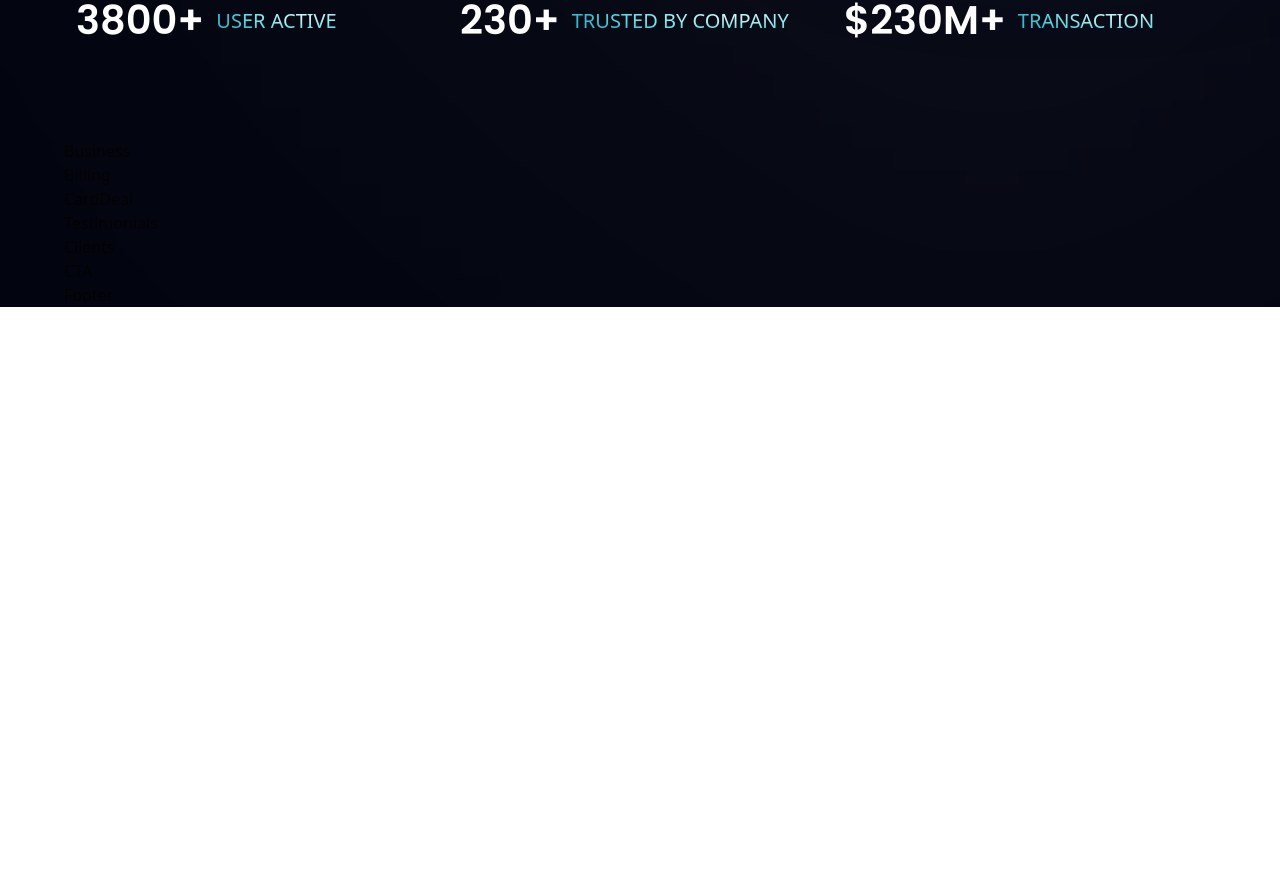
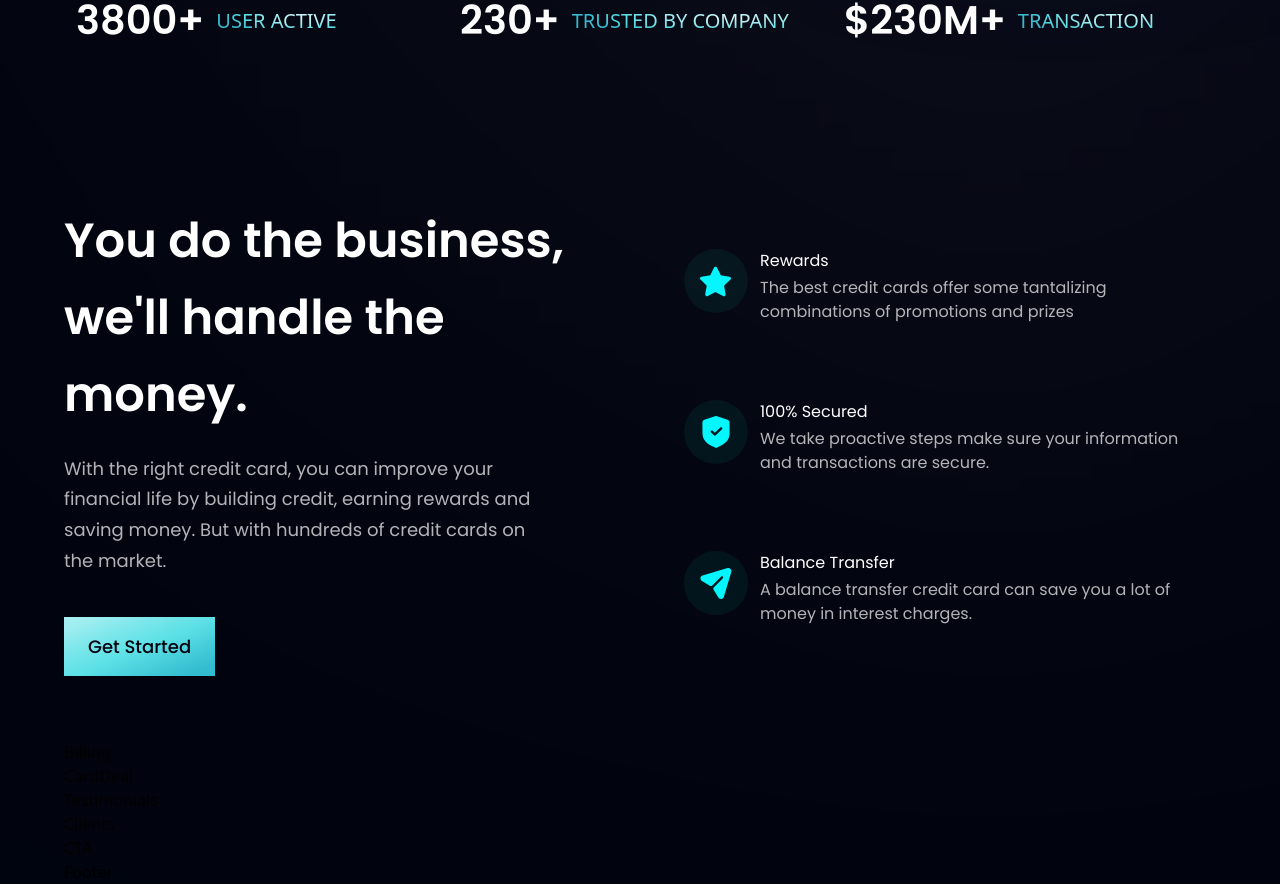
Before and after one commit to RaisaBernardes/modern-ui-bank-website, a React (Vite) app: page / in a window 1280 px wide. Shown: the part 806-1690 px from the top of the page. Before the commit the page ends 1113 px from the top, so only its background shows below. Built offline with nearby package versions, Linux system fonts and the light colour scheme.

Commit message:
second section done

```diff
--- a/src/components/Business.jsx
+++ b/src/components/Business.jsx
@@ -1,8 +1,40 @@
-import React from 'react'
+import { features } from '../constants'
+import styles, { layout } from '../style';
+import Button from './Button';
+
+const FeatureCard = ( {icon, title, content, index}) => (
+  <div className={`flex flex-row p-6 rounded-[20px] ${index !== features.length -1 ? "mb-6" : "mb-0"} feature-card`}>
+    <div className={`w-[64px] h-[64px] rounded-full ${styles.flexCenter} bg-dimBlue`}>
+      <img src={icon} alt='icon' className='w-[50%] h-[50%] object-contain'/>
+    </div>
+  <div className='flex-1 flex flex-col ml-3'>
+    <h4 className='font-poppins font-semi-bold text-white tex-[18px] leading-[23px] mb-1'>
+      {title}
+    </h4>
+    <p className='font-poppins font-semi-bold text-dimWhite tex-[16px] leading-[24px] mb-1'>
+      {content}
+    </p>
+  </div>
+
+  </div>
+)
 
 const Business = () => {
   return (
-    <div>Business</div>
+    <section id="features" className={layout.section}>
+      <div className={layout.sectionInfo}>
+        <h2 className={styles.heading2}>You do the business, <br className='sm:block hidden'/>
+        we&apos;ll handle the money.</h2>
+        <p className={`${styles.paragraph} max-w-[470px] mt-5`}>With the right credit card, you can improve your financial life by building credit, earning rewards and saving money. But with hundreds of credit cards on the market.</p>
+        <Button styles='mt-10'/>
+      </div>
+
+      <div className={`${layout.sectionImg} flex-col`}>
+        {features.map((feature, index) => (
+          <FeatureCard key={feature.id} {...feature} index={index} /> //"..." spread all the features inside the object
+        ))}
+      </div>
+    </section>
   )
 }
 
--- a/src/components/Button.jsx
+++ b/src/components/Button.jsx
@@ -1,8 +1,11 @@
 import React from 'react'
 
-const Button = () => {
+const Button = ({ styles }) => {
   return (
-    <div>Button</div>
+    <button type='button'
+    className={`py-4 px-6 bg-blue-gradient font-poppins font-medium text-[18px] text-primary outline-none ${styles}`}>
+      Get Started
+    </button>
   )
 }
 
```
Also changed, not shown: .eslintrc.cjs.
